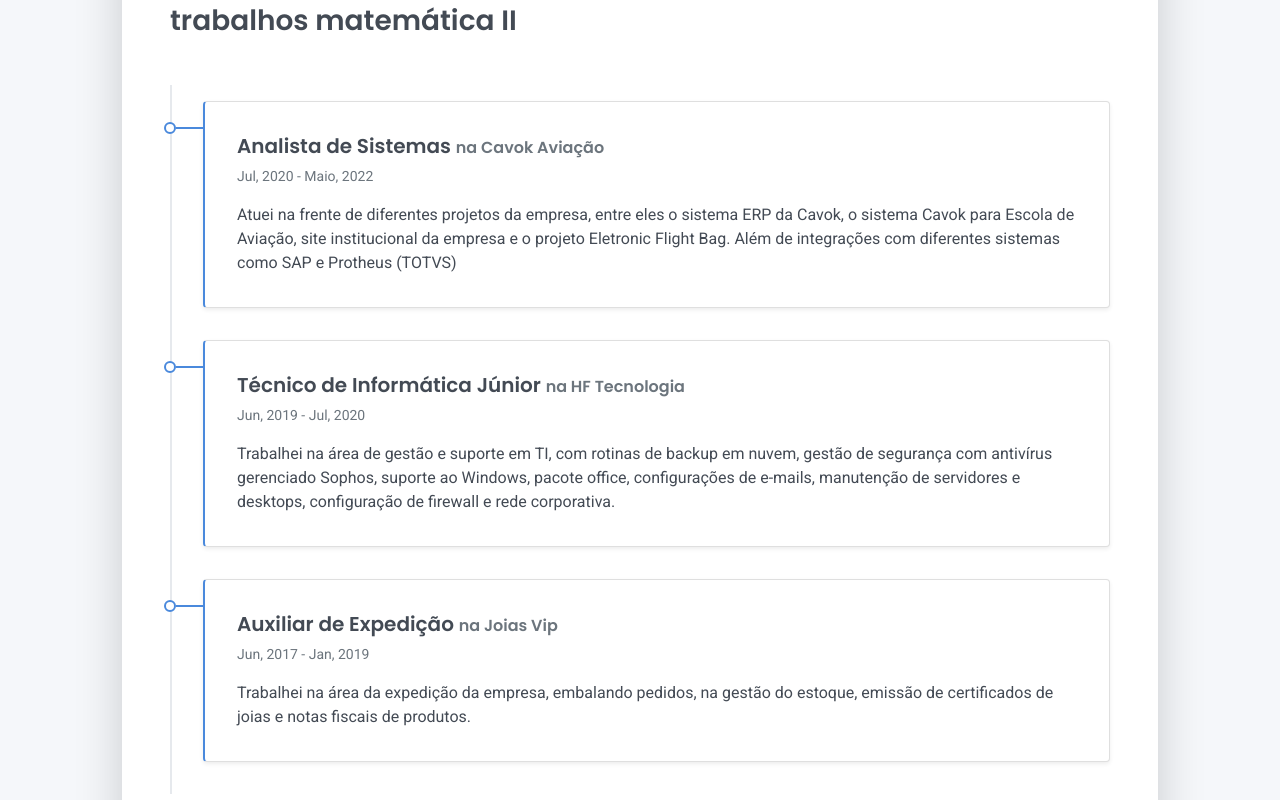
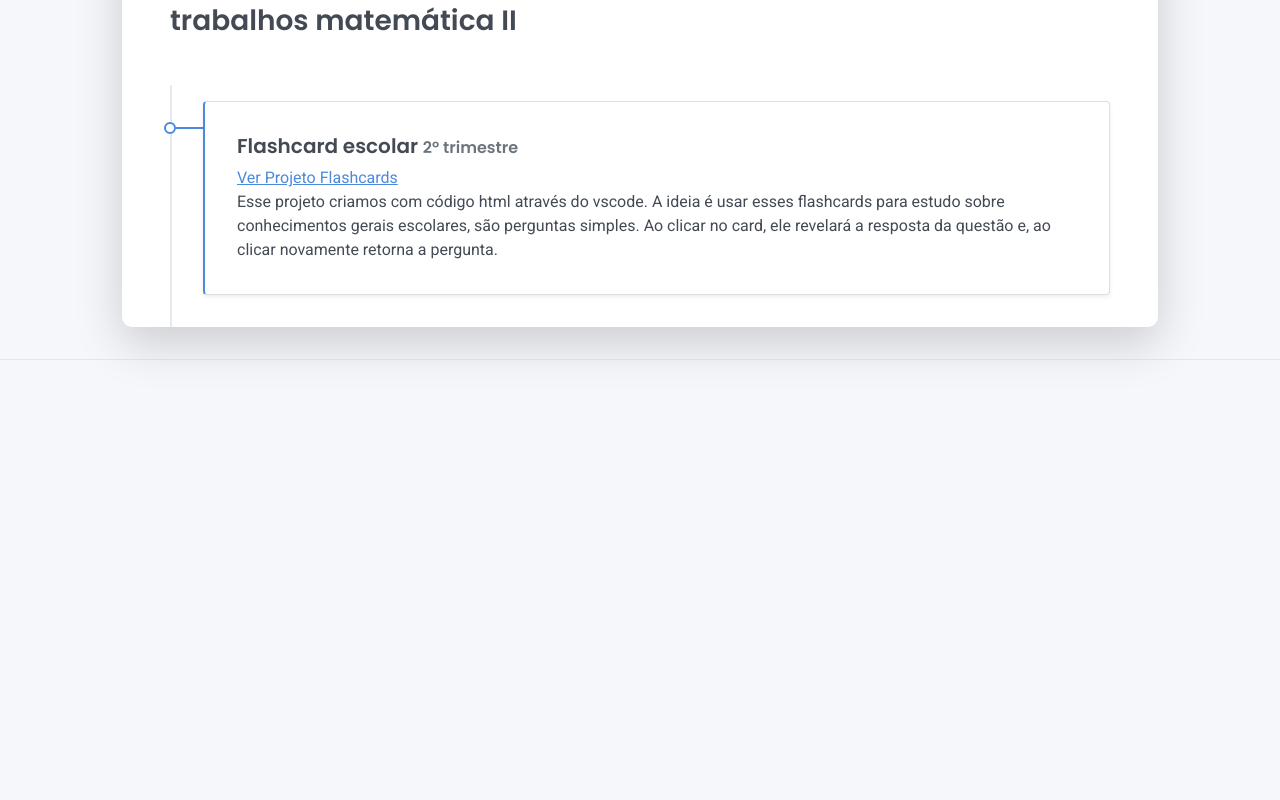
Before and after one commit to fischerica/portifolio, a plain HTML site: page index.html in a window 1280 px wide. Shown: the part 700-1500 px from the top of the page. After the commit the page ends 1236 px from the top, so only its background shows below. Drawn offline with Linux system fonts and the light colour scheme.

```diff
--- a/index.html
+++ b/index.html
@@ -74,23 +74,11 @@
       </div> -->
       <div class="timeline-card timeline-card-primary card shadow-sm">
         <div class="card-body">
-          <div class="h5 mb-1">Analista de Sistemas <span class="text-muted h6">na Cavok Aviação</span></div>
-          <div class="text-muted text-small mb-2">Jul, 2020 - Maio, 2022</div>
-          <div>Atuei na frente de diferentes projetos da empresa, entre eles o sistema ERP da Cavok, o sistema Cavok para Escola de Aviação, site institucional da empresa e o projeto Eletronic Flight Bag. Além de integrações com diferentes sistemas como SAP e Protheus (TOTVS)</div>
+          <div class="h5 mb-1">Flashcard escolar <span class="text-muted h6">2º trimestre</span></div>
+          <a href="file:///C:/Users/Usuario/Documents/trabalho%20flashcad/index.html" target="_blank">Ver Projeto Flashcards</a>
+          <div>Esse projeto criamos com código html através do vscode. A ideia é usar esses flashcards para estudo sobre conhecimentos gerais escolares, são perguntas simples. Ao clicar no card, ele revelará a resposta da questão e, ao clicar novamente retorna a pergunta.</div>
         </div>
       </div>
-      <div class="timeline-card timeline-card-primary card shadow-sm">
-        <div class="card-body">
-          <div class="h5 mb-1">Técnico de Informática Júnior <span class="text-muted h6">na HF Tecnologia</span></div>
-          <div class="text-muted text-small mb-2">Jun, 2019 - Jul, 2020</div>
-          <div> Trabalhei na área de gestão e suporte em TI, com rotinas de backup em nuvem, gestão de segurança com antivírus gerenciado Sophos, suporte ao Windows, pacote office, configurações de e-mails, manutenção de servidores e desktops, configuração de firewall e rede corporativa.</div>
-        </div>
-      </div>
-      <div class="timeline-card timeline-card-primary card shadow-sm">
-        <div class="card-body">
-          <div class="h5 mb-1">Auxiliar de Expedição <span class="text-muted h6">na Joias Vip</span></div>
-          <div class="text-muted text-small mb-2">Jun, 2017 - Jan, 2019</div>
-          <div> Trabalhei na área da expedição da empresa, embalando pedidos, na gestão do estoque, emissão de certificados de joias e notas fiscais de produtos.</div>
         </div>
       </div>
     </div>
```
Also changed, not shown: css/main.css (+4 -4 lines).
